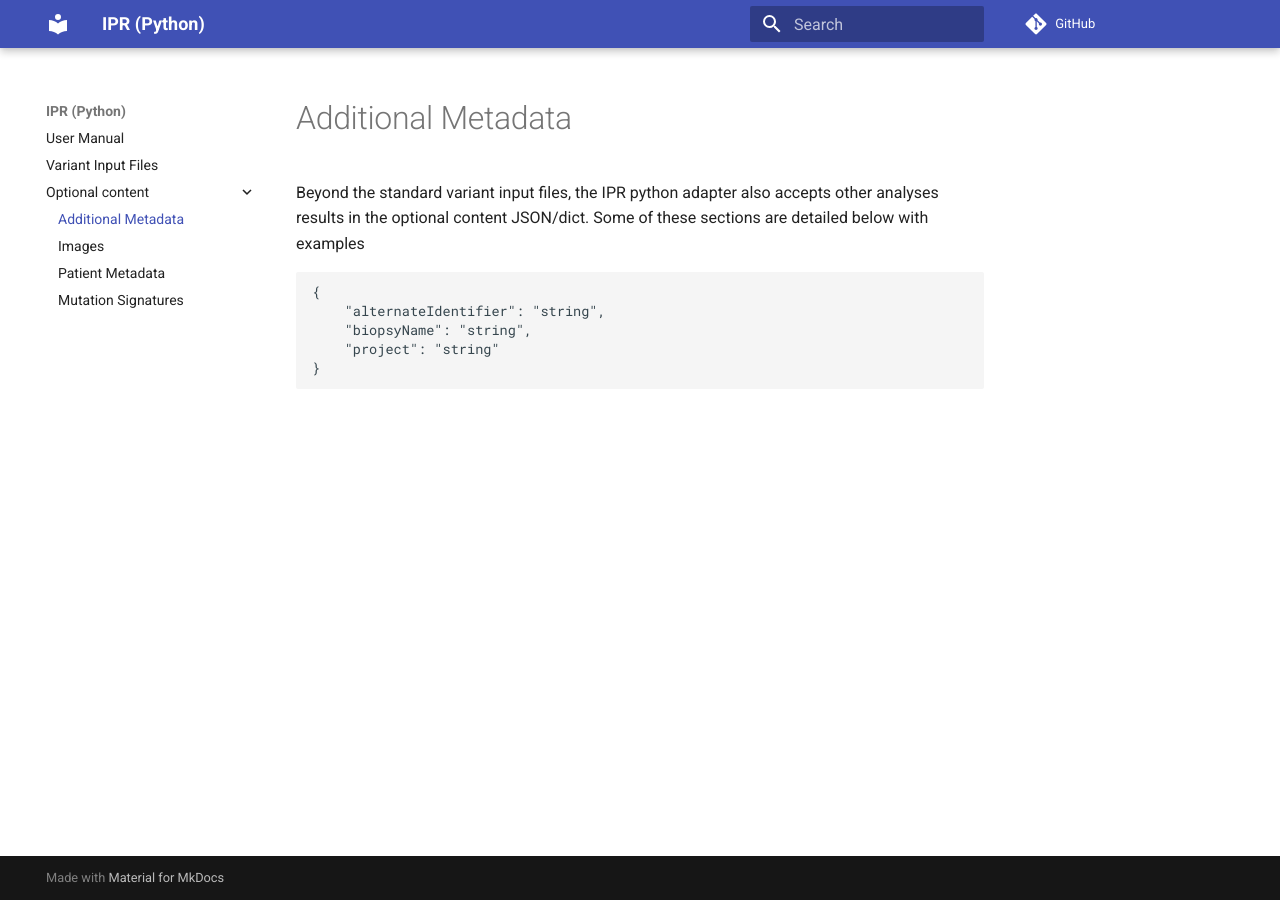
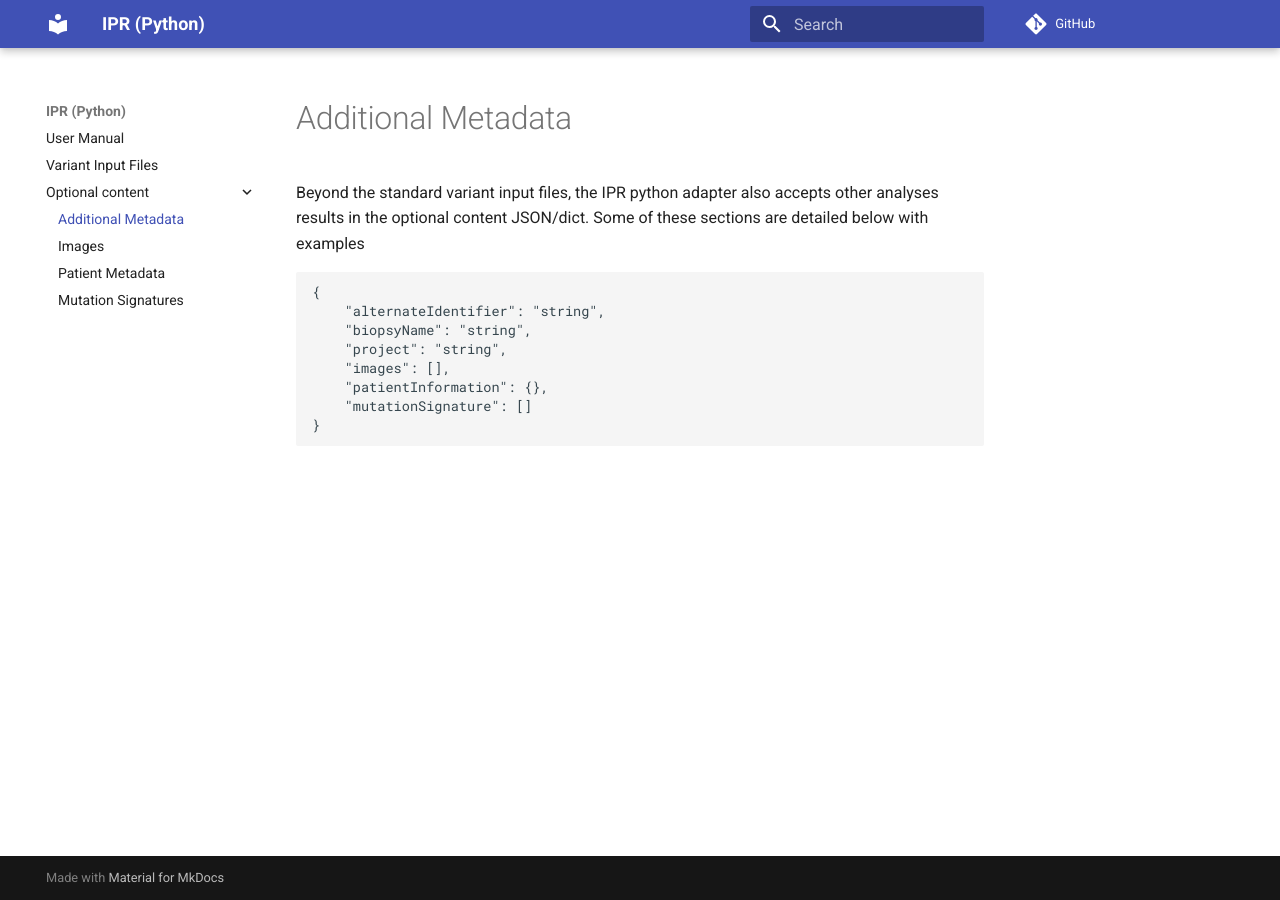
Before and after one commit to bcgsc/pori_ipr_python, an MkDocs documentation site: the page built from docs/optional_content/index.md, in a window 1280 px wide. Built offline with MkDocs 1.6.1 and Material for MkDocs 9.7.7, drawn with Linux system fonts in a browser that asks for light colours; comment, search, counter and statistics services are not loaded.

Commit message:
Add sections to first json shown

````diff
--- a/docs/optional_content/index.md
+++ b/docs/optional_content/index.md
@@ -6,6 +6,9 @@ Beyond the standard variant input files, the IPR python adapter also accepts oth
 {
     "alternateIdentifier": "string",
     "biopsyName": "string",
-    "project": "string"
+    "project": "string",
+    "images": [],
+    "patientInformation": {},
+    "mutationSignature": []
 }
 ```
````
